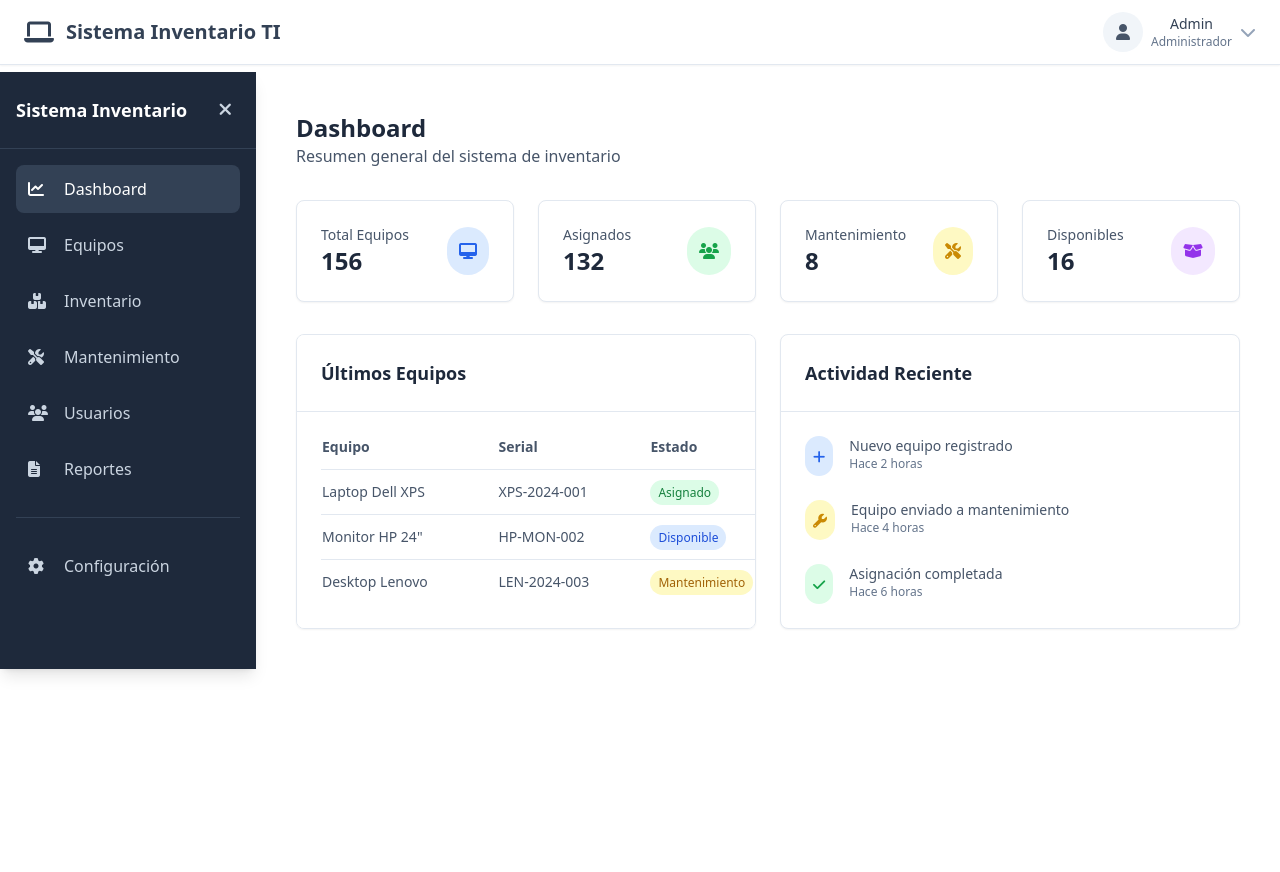
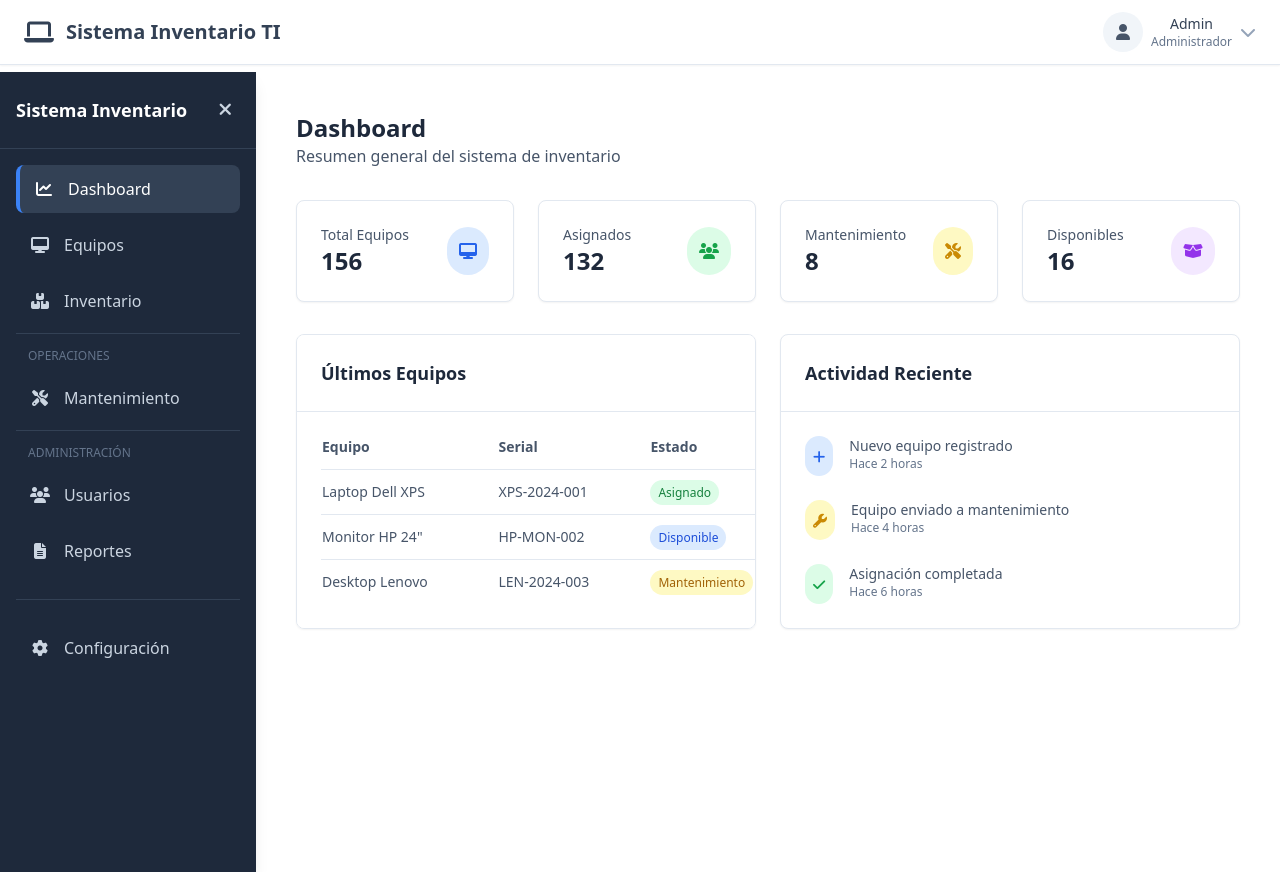
Before and after one commit to mastero101/sistema-inventario, an Angular app: page /dashboard in a window 1280 px wide. Before the commit the page ends 800 px from the top, so only its background shows below. Built offline with nearby package versions, Linux system fonts and the light colour scheme.

Commit message:
Mejoras de estilos para mostrar completamente la barra de navegacion

```diff
--- a/src/app/components/shared/sidebar/sidebar.component.html
+++ b/src/app/components/shared/sidebar/sidebar.component.html
@@ -1,5 +1,5 @@
 <aside [ngClass]="{'w-64': !isCollapsed, 'w-16': isCollapsed}"
-       class="bg-slate-800 min-h-full shadow-lg transition-all duration-300">
+       class="bg-slate-800 h-full min-h-screen shadow-lg transition-all duration-300 flex flex-col z-10">
 
   <!-- Header del sidebar con el botón -->
   <div class="flex items-center justify-between p-4 border-b border-slate-700">
@@ -13,65 +13,103 @@
     </button>
   </div>
 
-  <nav class="p-4">
+  <nav class="p-4 flex-grow overflow-y-auto">
     <ul class="space-y-2">
       <!-- Dashboard -->
       <li>
         <a routerLink="/dashboard"
-           routerLinkActive="bg-slate-700 text-white"
-           class="flex items-center space-x-3 p-3 rounded-lg text-slate-300 hover:bg-slate-700 hover:text-white transition-all duration-200">
-          <i class="fas fa-chart-line w-6"></i>
-          <span [ngClass]="{'hidden': isCollapsed}">Dashboard</span>
+           routerLinkActive="bg-slate-700 text-white font-medium border-l-4 border-blue-500"
+           class="flex items-center space-x-3 p-3 rounded-lg text-slate-300 hover:bg-slate-700 hover:text-white transition-all duration-200 relative group">
+          <i class="fas fa-chart-line w-6 text-center"></i>
+          <span [ngClass]="{'hidden': isCollapsed}" class="transition-all duration-200">Dashboard</span>
+          <!-- Tooltip para modo colapsado -->
+          <div *ngIf="isCollapsed" class="absolute left-full ml-2 px-2 py-1 bg-slate-900 text-white text-sm rounded opacity-0 group-hover:opacity-100 transition-opacity whitespace-nowrap z-10">
+            Dashboard
+          </div>
         </a>
       </li>
 
       <!-- Equipos -->
       <li>
         <a routerLink="/equipos"
-           routerLinkActive="bg-slate-700 text-white"
-           class="flex items-center space-x-3 p-3 rounded-lg text-slate-300 hover:bg-slate-700 hover:text-white transition-all duration-200">
-          <i class="fas fa-desktop w-6"></i>
-          <span [ngClass]="{'hidden': isCollapsed}">Equipos</span>
+           routerLinkActive="bg-slate-700 text-white font-medium border-l-4 border-blue-500"
+           class="flex items-center space-x-3 p-3 rounded-lg text-slate-300 hover:bg-slate-700 hover:text-white transition-all duration-200 relative group">
+          <i class="fas fa-desktop w-6 text-center"></i>
+          <span [ngClass]="{'hidden': isCollapsed}" class="transition-all duration-200">Equipos</span>
+          <!-- Tooltip para modo colapsado -->
+          <div *ngIf="isCollapsed" class="absolute left-full ml-2 px-2 py-1 bg-slate-900 text-white text-sm rounded opacity-0 group-hover:opacity-100 transition-opacity whitespace-nowrap z-10">
+            Equipos
+          </div>
         </a>
       </li>
 
       <!-- Inventario -->
       <li>
         <a routerLink="/inventory"
-           routerLinkActive="bg-slate-700 text-white"
-           class="flex items-center space-x-3 p-3 rounded-lg text-slate-300 hover:bg-slate-700 hover:text-white transition-all duration-200">
-          <i class="fas fa-boxes w-6"></i>
-          <span [ngClass]="{'hidden': isCollapsed}">Inventario</span>
+           routerLinkActive="bg-slate-700 text-white font-medium border-l-4 border-blue-500"
+           class="flex items-center space-x-3 p-3 rounded-lg text-slate-300 hover:bg-slate-700 hover:text-white transition-all duration-200 relative group">
+          <i class="fas fa-boxes w-6 text-center"></i>
+          <span [ngClass]="{'hidden': isCollapsed}" class="transition-all duration-200">Inventario</span>
+          <!-- Tooltip para modo colapsado -->
+          <div *ngIf="isCollapsed" class="absolute left-full ml-2 px-2 py-1 bg-slate-900 text-white text-sm rounded opacity-0 group-hover:opacity-100 transition-opacity whitespace-nowrap z-10">
+            Inventario
+          </div>
         </a>
+      </li>
+
+      <!-- Separador de categorías -->
+      <li class="my-3">
+        <div class="border-t border-slate-700 pt-2">
+          <span [ngClass]="{'hidden': isCollapsed}" class="text-xs text-slate-500 uppercase px-3">Operaciones</span>
+        </div>
       </li>
 
       <!-- Mantenimiento -->
       <li>
         <a routerLink="/mantenimiento"
-           routerLinkActive="bg-slate-700 text-white"
-           class="flex items-center space-x-3 p-3 rounded-lg text-slate-300 hover:bg-slate-700 hover:text-white transition-all duration-200">
-          <i class="fas fa-tools w-6"></i>
-          <span [ngClass]="{'hidden': isCollapsed}">Mantenimiento</span>
+           routerLinkActive="bg-slate-700 text-white font-medium border-l-4 border-blue-500"
+           class="flex items-center space-x-3 p-3 rounded-lg text-slate-300 hover:bg-slate-700 hover:text-white transition-all duration-200 relative group">
+          <i class="fas fa-tools w-6 text-center"></i>
+          <span [ngClass]="{'hidden': isCollapsed}" class="transition-all duration-200">Mantenimiento</span>
+          <!-- Tooltip para modo colapsado -->
+          <div *ngIf="isCollapsed" class="absolute left-full ml-2 px-2 py-1 bg-slate-900 text-white text-sm rounded opacity-0 group-hover:opacity-100 transition-opacity whitespace-nowrap z-10">
+            Mantenimiento
+          </div>
         </a>
+      </li>
+
+      <!-- Separador de categorías -->
+      <li class="my-3">
+        <div class="border-t border-slate-700 pt-2">
+          <span [ngClass]="{'hidden': isCollapsed}" class="text-xs text-slate-500 uppercase px-3">Administración</span>
+        </div>
       </li>
 
       <!-- Usuarios -->
       <li>
         <a routerLink="/users"
-           routerLinkActive="bg-slate-700 text-white"
-           class="flex items-center space-x-3 p-3 rounded-lg text-slate-300 hover:bg-slate-700 hover:text-white transition-all duration-200">
-          <i class="fas fa-users w-6"></i>
-          <span [ngClass]="{'hidden': isCollapsed}">Usuarios</span>
+           routerLinkActive="bg-slate-700 text-white font-medium border-l-4 border-blue-500"
+           class="flex items-center space-x-3 p-3 rounded-lg text-slate-300 hover:bg-slate-700 hover:text-white transition-all duration-200 relative group">
+          <i class="fas fa-users w-6 text-center"></i>
+          <span [ngClass]="{'hidden': isCollapsed}" class="transition-all duration-200">Usuarios</span>
+          <!-- Tooltip para modo colapsado -->
+          <div *ngIf="isCollapsed" class="absolute left-full ml-2 px-2 py-1 bg-slate-900 text-white text-sm rounded opacity-0 group-hover:opacity-100 transition-opacity whitespace-nowrap z-10">
+            Usuarios
+          </div>
         </a>
       </li>
 
       <!-- Reportes -->
       <li>
         <a routerLink="/reports"
-           routerLinkActive="bg-slate-700 text-white"
-           class="flex items-center space-x-3 p-3 rounded-lg text-slate-300 hover:bg-slate-700 hover:text-white transition-all duration-200">
-          <i class="fas fa-file-alt w-6"></i>
-          <span [ngClass]="{'hidden': isCollapsed}">Reportes</span>
+           routerLinkActive="bg-slate-700 text-white font-medium border-l-4 border-blue-500"
+           class="flex items-center space-x-3 p-3 rounded-lg text-slate-300 hover:bg-slate-700 hover:text-white transition-all duration-200 relative group">
+          <i class="fas fa-file-alt w-6 text-center"></i>
+          <span [ngClass]="{'hidden': isCollapsed}" class="transition-all duration-200">Reportes</span>
+          <!-- Tooltip para modo colapsado -->
+          <div *ngIf="isCollapsed" class="absolute left-full ml-2 px-2 py-1 bg-slate-900 text-white text-sm rounded opacity-0 group-hover:opacity-100 transition-opacity whitespace-nowrap z-10">
+            Reportes
+          </div>
         </a>
       </li>
     </ul>
@@ -79,10 +117,14 @@
     <!-- Configuración -->
     <div class="mt-6 pt-6 border-t border-slate-700">
       <a routerLink="/configuracion"
-         routerLinkActive="bg-slate-700 text-white"
-         class="flex items-center space-x-3 p-3 rounded-lg text-slate-300 hover:bg-slate-700 hover:text-white transition-all duration-200">
-        <i class="fas fa-cog w-6"></i>
-        <span [ngClass]="{'hidden': isCollapsed}">Configuración</span>
+         routerLinkActive="bg-slate-700 text-white font-medium border-l-4 border-blue-500"
+         class="flex items-center space-x-3 p-3 rounded-lg text-slate-300 hover:bg-slate-700 hover:text-white transition-all duration-200 relative group">
+        <i class="fas fa-cog w-6 text-center"></i>
+        <span [ngClass]="{'hidden': isCollapsed}" class="transition-all duration-200">Configuración</span>
+        <!-- Tooltip para modo colapsado -->
+        <div *ngIf="isCollapsed" class="absolute left-full ml-2 px-2 py-1 bg-slate-900 text-white text-sm rounded opacity-0 group-hover:opacity-100 transition-opacity whitespace-nowrap z-10">
+          Configuración
+        </div>
       </a>
     </div>
   </nav>
```
Also changed, not shown: src/app/components/shared/sidebar/sidebar.component.scss (+7 -0 lines).
